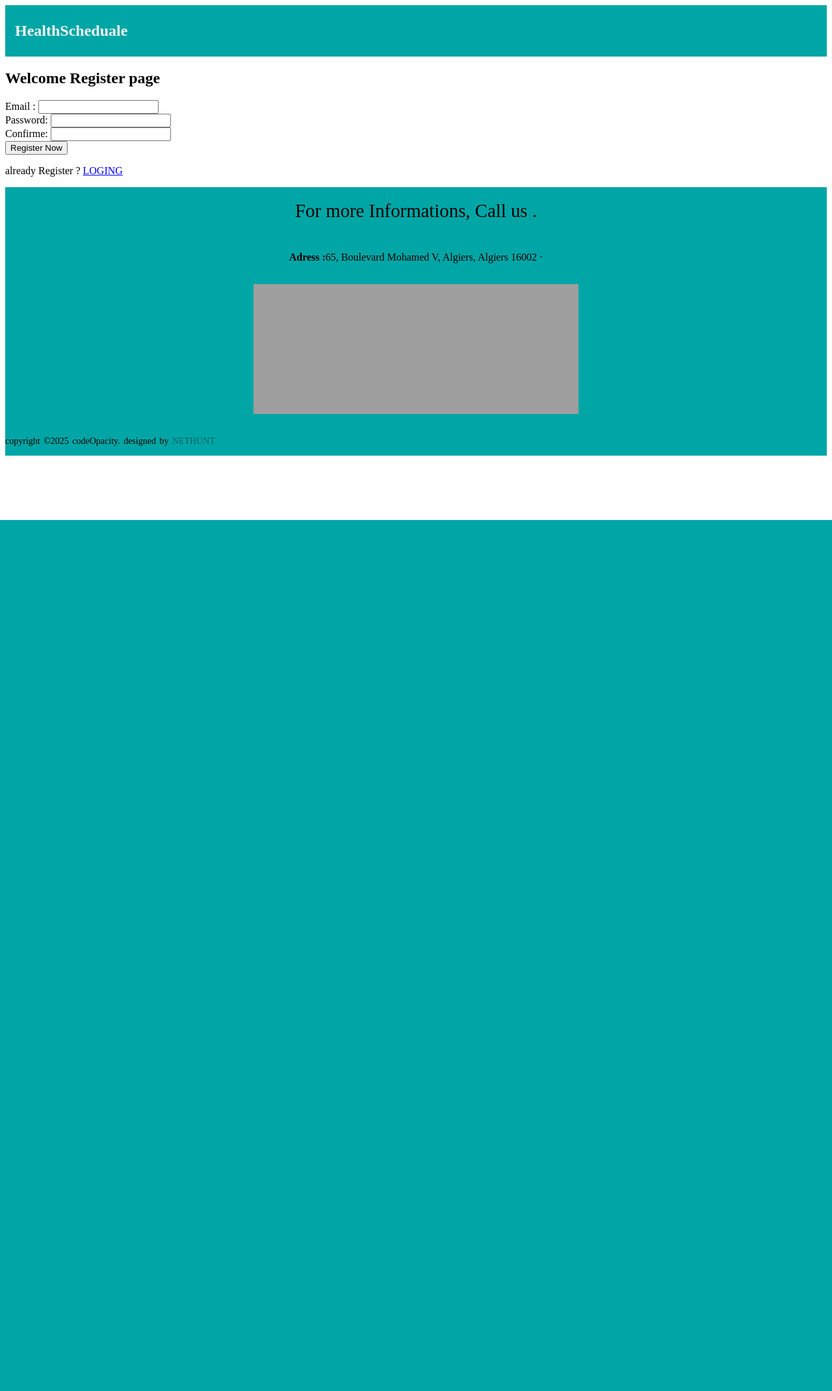
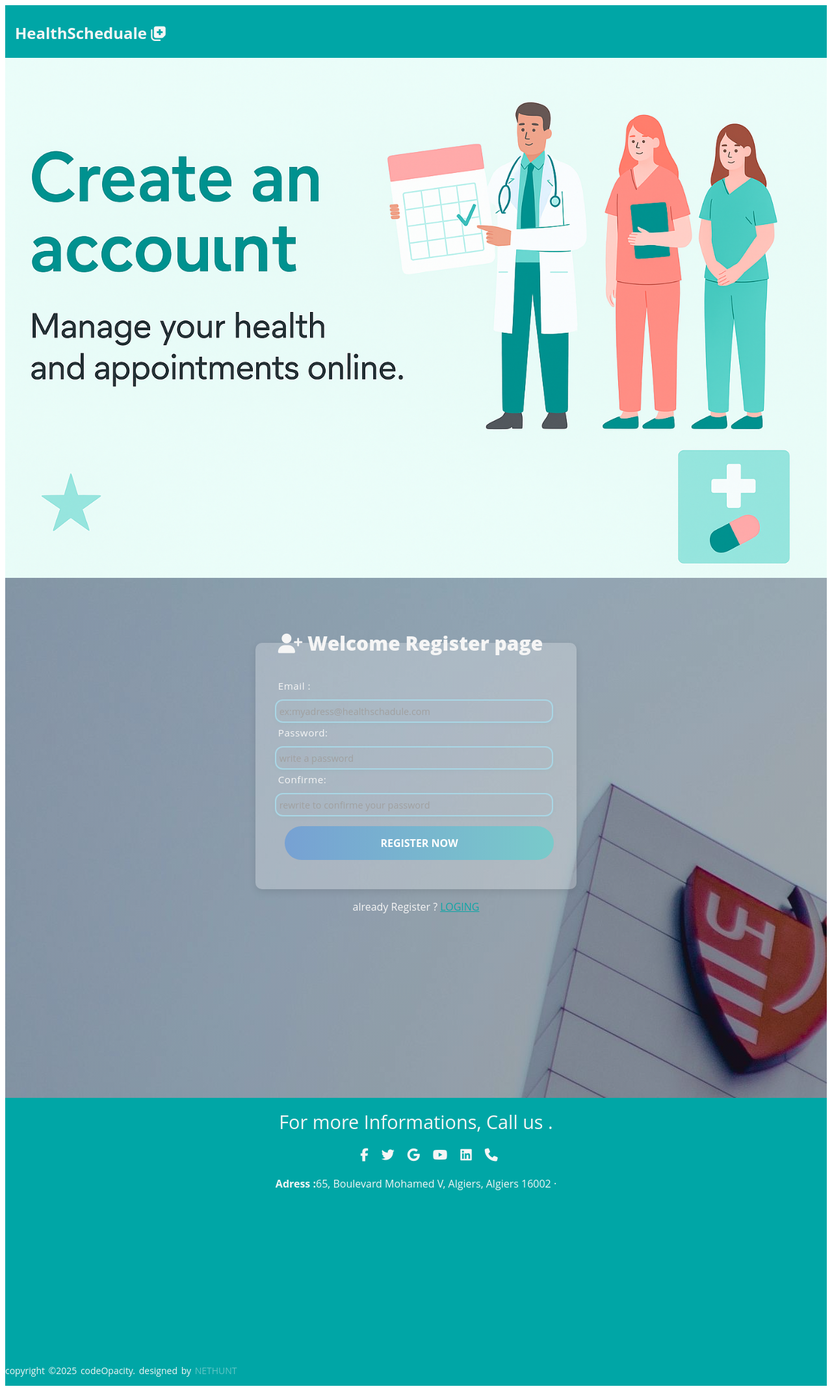
Before and after one commit to sihem2001/HealthSchedule, a PHP site: page /php/register.php in a window 1280 px wide. Shown: the whole page at 65% size. Before the commit the page ends 800 px from the top, so only its background shows below. Run offline with PHP 8.4, Linux system fonts and the light colour scheme; grey boxes are pictures that could not be loaded.

Commit message:
register page css - with commun header and footer css

```diff
--- a/css/header.css
+++ b/css/header.css
@@ -3,7 +3,8 @@
   background-color: #00a6a6;
   color: #f5f5f5;
   padding-top: 6px;
-  padding-bottom: 6px;
+  padding-bottom: 2px;
+
 }
 .loginHeader h1 {
   padding-left: 15px;
--- a/css/register.css
+++ b/css/register.css
@@ -0,0 +1,138 @@
+* {
+  color: #f5f5f5;
+  font-family: "Open Sans", sans-serif;
+}
+/* generativePicture */
+
+.generativePicture {
+  background-image: url(images/register.png);
+  background-position: center;
+  background-size: cover;
+  background-repeat: no-repeat;
+
+  position: relative;
+  display: flex;
+  flex-direction: column;
+  align-items: center;
+
+  min-height: 100vh;
+  width: 100%;
+  box-sizing: border-box;
+}
+/* start the form regestir */
+.registerPage {
+  background-image: linear-gradient(rgba(4, 9, 30, 0.276), rgba(4, 9, 30, 0.322)), url(images/clinic.jpg);
+  height: 10px;
+  padding-top: 80px;
+
+  display: flex;
+  flex-direction: column;
+  align-items: center;
+
+  min-height: 100vh;
+  width: 100%;
+  box-sizing: border-box;
+}
+.fieldset {
+  background-color: #fefdfd3f;
+  padding-left: 30px;
+  padding-top: 30px;
+  padding-right: 50px;
+  padding-bottom: 30px;
+  border-radius: 10px;
+  box-shadow: 0 4px 12px rgba(0, 0, 0, 0.1);
+  border: none;
+}
+.fieldset legend {
+  font-weight: 900;
+  font-size: 30px;
+  padding-left: 5px;
+  color: #f5f5f5;
+}
+.fieldset legend i {
+  color: #f5f5f5;
+}
+/* inputs and labels  */
+label {
+  display: block;
+  font-size: 0.95rem;
+  margin-bottom: 6px;
+  color: #f5f5f5;
+  padding: 5px;
+  letter-spacing: 0.5px;
+}
+input[type="email"],
+input[type="password"] {
+  width: 100%;
+  padding: 12px 16px;
+  border: 2px solid #a9d6e5;
+  border-radius: 12px;
+  background-color: #42424200;
+  font-size: 1rem;
+  color: #2f4f4f;
+  transition: border-color 0.3s ease, box-shadow 0.3s ease;
+  box-shadow: 0 2px 6px rgba(0, 166, 166, 0.05);
+  padding: 5px;
+}
+input[type="email"]::placeholder,
+input[type="password"]::placeholder {
+  color: #a0a0a0;
+  font-size: 0.9rem;
+}
+input[type="email"]:focus,
+input[type="password"]:focus {
+  outline: none;
+  border-color: #00a6a6;
+  box-shadow: 0 0 0 4px rgba(0, 166, 166, 0.15);
+}
+.email {
+  margin-bottom: 50px;
+}
+
+.password {
+  margin-bottom: 50px;
+}
+/* button login or register */
+button {
+  width: 100%;
+  padding: 12px;
+  color: #fff;
+  font-size: 1rem;
+  font-weight: bold;
+  border: none;
+  border-radius: 0px;
+  cursor: pointer;
+  background-image: linear-gradient(
+    to right,
+    #77a1d3 0%,
+    #79cbca 51%,
+    #77a1d3 100%
+  );
+}
+button {
+  margin: 15px;
+  padding: 15px 45px;
+  text-align: center;
+  text-transform: uppercase;
+  transition: 0.5s;
+  background-size: 200% auto;
+  color: white;
+
+  border-radius: 50px;
+  display: block;
+}
+button:hover {
+  background-position: right center;
+  color: #fff;
+  text-decoration: none;
+}
+/* already have account or new account */
+.newAccount {
+  color: #f5f5f5;
+}
+.newAccount a {
+  color: #00a6a6e6;
+}
+.newAccount a:hover {
+  color: #79cbca;
+}
--- a/php/login.php
+++ b/php/login.php
@@ -56,13 +56,13 @@ if ($_SERVER['REQUEST_METHOD'] === 'POST'){
     <?php endif ?>
 
     <form method="post" class="login-form">
-        <div class="email">
+    <div class="email">
     <label>Email :</label>
-     <input type="email" name="email" required><br>
+     <input type="email" name="email" placeholder="ex:myadress@healthschadule.com" required><br>
      </div>
      <div class="password">
     <label>Password:</label>
-     <input type="password" name="password" required><br>
+     <input type="password" name="password" placeholder="write your password" required><br>
      </div>
 
     <button type="submit">LOGIN</button>
--- a/php/register.php
+++ b/php/register.php
@@ -41,6 +41,7 @@ if ($_SERVER['REQUEST_METHOD'] === 'POST'){
 <head>
     <meta charset="UTF-8">
     <meta name="viewport" content="width=device-width, initial-scale=1.0">
+    <link rel="stylesheet" href="https://cdnjs.cloudflare.com/ajax/libs/font-awesome/6.5.0/css/all.min.css">
     <link rel="stylesheet" href="/css/header.css">
     <link rel="stylesheet" href="/css/footer.css">
     <link rel="stylesheet" href="/css/register.css">
@@ -51,24 +52,28 @@ if ($_SERVER['REQUEST_METHOD'] === 'POST'){
     <header class="loginHeader">
         <nav><h1>HealthScheduale <i class="fas fa-notes-medical"></i></h1></nav>
     </header>
+    <section class="generativePicture">
+    </section>
     <!-- register page -->
      <section class="registerPage">
-    <h1>Welcome <strong> Register page</strong></h1>
+      <fieldset class="fieldset">
+      <legend> <i class="fas fa-user-plus"></i> Welcome  Register page </legend>
     <!-- affiche l'erreur -->
     <?php if ($error): ?>
           <p style="color:red;"><?= htmlspecialchars($error) ?></p>
     <?php endif ?>
     <form method="post" action="register.php">
         <label>Email : </label>
-        <input type="email" name="email" required><br>
+        <input type="email" name="email" placeholder="ex:myadress@healthschadule.com" required><br>
         <label>Password:</label>
-        <input type="password" name="password" required><br>
+        <input type="password" name="password" placeholder="write a password" required><br>
         <label>Confirme:</label>
-        <input type="password" name="confirm_password" required><br>
+        <input type="password" name="confirm_password" placeholder="rewrite to confirme your password" required><br>
         <button type="submit">Register Now</button>
     </form>
+    </fieldset>
 <!-- case where user already existe -->
-  <p>already Register ? <a href="login.php">LOGING</a></p>
+  <p class="newAccount">already Register ? <a href="login.php">LOGING</a></p>
 </section>
 <!-- footer part -->
     <footer class="footer-section">
```
Also changed, not shown: css/images/clinic.jpg (added), css/images/register.png (added), css/images/registerback.png (added).
